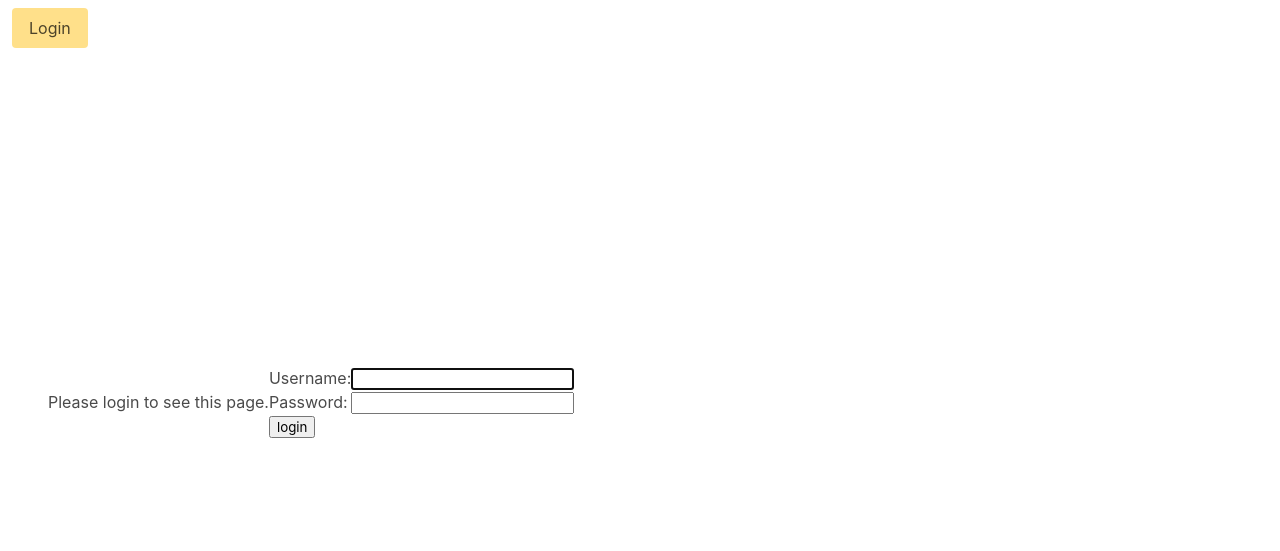
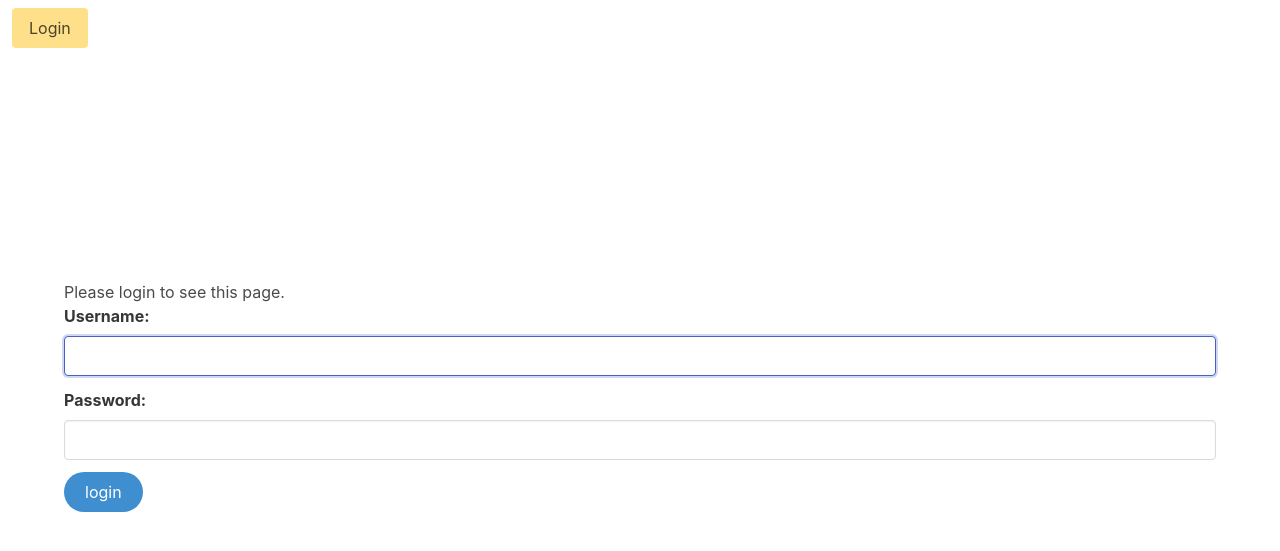
Before and after one commit to TiphaineLAURENT/LDV, a Django app: page /shopping/login?next=/shopping/basket in a window 1280 px wide. Shown: the top 551 px of the page. Run offline with Django 3.2, Linux system fonts and the light colour scheme; some libraries are stand-ins or nearby versions.

Commit message:
Add some style

```diff
--- a/ldv/shopping/templates/registration/login.html
+++ b/ldv/shopping/templates/registration/login.html
@@ -1,6 +1,7 @@
 {% extends "shopping/base.html" %}
 
 {% block content %}
+<div class="container">
 
   {% if form.errors %}
   <p>Your username and password didn't match. Please try again.</p>
@@ -17,19 +18,27 @@
 
   <form method="post" action="{% url 'login' %}">
     {% csrf_token %}
-  <table>
-    <tr>
-      <td>{{ form.username.label_tag }}</td>
-      <td>{{ form.username }}</td>
-    </tr>
-    <tr>
-      <td>{{ form.password.label_tag }}</td>
-      <td>{{ form.password }}</td>
-    </tr>
-  </table>
+    <div class="field">
+      <label class="label">{{ form.username.label_tag }}</label>
+      <div class="control">
+        {{ form.username }}
+      </div>
+    </div>
 
-  <input type="submit" value="login">
+    <div class="field">
+      <label class="label">{{ form.password.label_tag }}</label>
+      <div class="control">
+        {{ form.password }}
+      </div>
+    </div>
+
+    <div class="field">
+      <div class="control">
+        <input type="submit" value="login" class="button is-rounded is-info">
+      </div>
+    </div>
     <input type="hidden" name="next" value="{{ next }}">
   </form>
 
+</div>
 {% endblock %}
--- a/ldv/shopping/templates/shopping/basket.html
+++ b/ldv/shopping/templates/shopping/basket.html
@@ -18,11 +18,11 @@
           <i class="fas fa-euro-sign"></i>
         </span>
       </div>
-      <input type="checkbox" name="{{ item.id }}">
+      <input type="radio" name="{{ item.id }}">
     </div>
     {% endfor %}
   </div>
 
-  <input type="submit">
+  <input class="button is-danger" type="submit">
 </form>
 {% endblock %}
--- a/ldv/shopping/views.py
+++ b/ldv/shopping/views.py
@@ -4,9 +4,11 @@ from django.contrib.auth.mixins import LoginRequiredMixin
 from django.db.models import Count
 from django.contrib.auth import views as auth_views
 
+import copy
+
 from shopping.models import Vetement, Item, User
+from shopping.forms import LoginForm
 
-import copy
 
 # Create your views here.
 
@@ -59,6 +61,7 @@ class Login(auth_views.LoginView):
     """
 
     redirect_authenticated_user = True
+    extra_context = {'form': LoginForm()}
 
 
 class Logout(auth_views.LogoutView):
```
Also changed, not shown: ldv/shopping/forms.py (added, +10 -0 lines), ldv/shopping/templates/shopping/base.html (line endings or trailing spaces). Lines whose indentation alone changed are shown as unchanged.
